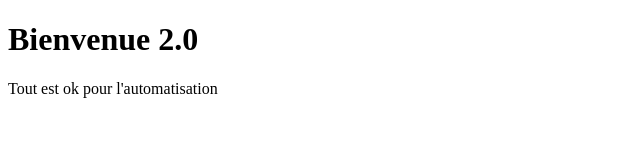
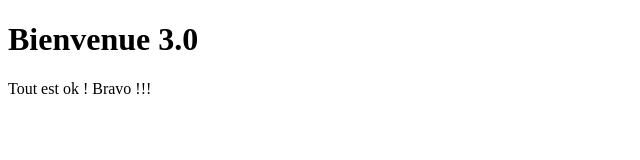
Before and after one commit to thouay-baccam/gtacd, a plain HTML site: page app/index.html in a window 1280 px wide. Shown: the whole page, without its empty margins (0-640 px from the left). Drawn offline with Linux system fonts and the light colour scheme.

Commit message:
FINAL PUSH : Changement du HTML/Dernier test automatisation

```diff
--- a/app/index.html
+++ b/app/index.html
@@ -6,7 +6,7 @@
 </head>
 <body>
   <!-- Généré le $(date +%Y-%m-%d) -->
-  <h1>Bienvenue 2.0 </h1>
-  <p>Tout est ok pour l'automatisation</p>
+  <h1>Bienvenue 3.0 </h1>
+  <p>Tout est ok ! Bravo !!!</p>
 </body>
 </html>
```
